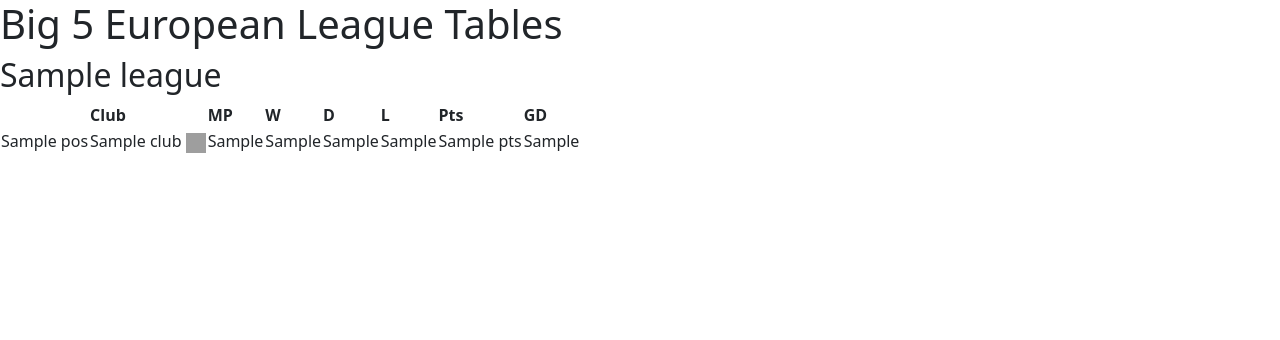
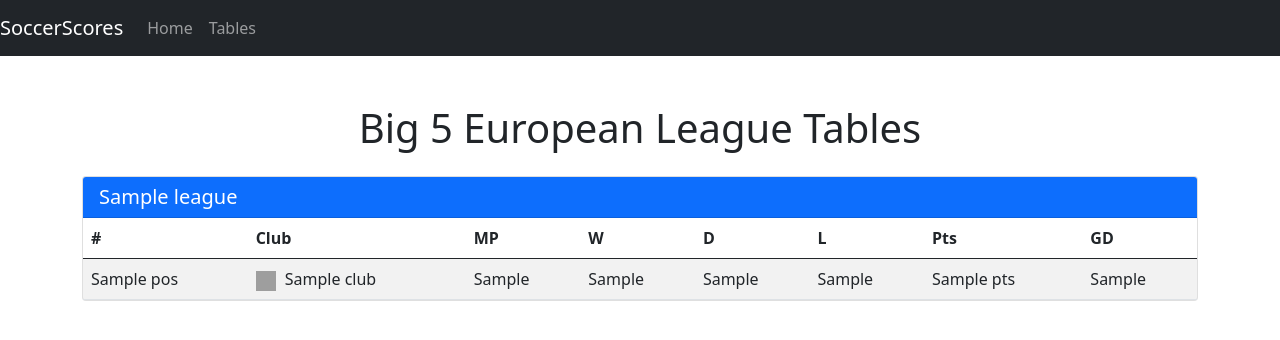
Before and after one commit to oklee3/soccer_scores, a Flask app: template templates/tables.html in a window 1280 px wide. Shown: the top 340 px of the page. Run offline with Flask 3, Linux system fonts and the light colour scheme; the template is opened without the code that fills it: most values are stand-ins (such as "Sample title", 1, 10 or a date in 2020); grey boxes are pictures that could not be loaded.

Commit message:
created homepage

```diff
--- a/app.py
+++ b/app.py
@@ -1,4 +1,4 @@
-from flask import Flask, render_template, jsonify, json
+from flask import Flask, render_template, jsonify, json, url_for
 from stats import *
 
 api_key = 'fa7bb5fd5de8461fb040abdb404b651a'
@@ -7,6 +7,10 @@
 app = Flask(__name__)
 
 @app.route("/")
+def home():
+    return render_template('home.html', title='Homepage')
+
+@app.route("/tables")
 def tables():
     with open("team_crests.json", "r") as f:
         team_crests = json.load(f)
@@ -18,7 +22,7 @@
     big_5_tables.append({'league' : 'Bundesliga', 'teams' : get_table(headers, 'BL1')})
     big_5_tables.append({'league' : 'Ligue 1', 'teams' : get_table(headers, 'FL1')})
 
-    return render_template('tables.html', tables=big_5_tables, team_crests=team_crests)
+    return render_template('tables.html', title='Tables', tables=big_5_tables, team_crests=team_crests)
 
 if __name__ == '__main__':
     app.run(debug=True)
--- /dev/null
+++ b/templates/home.html
@@ -0,0 +1,4 @@
+{% extends 'layout.html' %}
+{% block content %}
+
+{% endblock content %}
--- /dev/null
+++ b/templates/layout.html
@@ -0,0 +1,35 @@
+<!--Template for each page-->
+<!DOCTYPE html>
+<html lang="en">
+<head>
+    <meta charset="UTF-8">
+    <meta name="viewport" content="width=device-width, initial-scale=1.0">
+    <link href="https://cdn.jsdelivr.net/npm/bootstrap@5.0.2/dist/css/bootstrap.min.css" rel="stylesheet" integrity="sha384-EVSTQN3/azprG1Anm3QDgpJLIm9Nao0Yz1ztcQTwFspd3yD65VohhpuuCOmLASjC" crossorigin="anonymous">
+    <link rel="'stylesheet" type="text/css" href="{{ url_for('static', filename='main.css')}}">
+
+    {% if title %}
+        <title>SoccerScores - {{ title }}</title>
+    {% else %}
+        <title>SoccerScores</title>
+    {% endif %}
+</head>
+<body>
+    <nav class="navbar navbar-expand-lg navbar-dark bg-dark">
+        <a class="navbar-brand" href="#">SoccerScores</a>
+        <button class="navbar-toggler" type="button" data-toggle="collapse" data-target="#navbarNavAltMarkup" aria-controls="navbarNavAltMarkup" aria-expanded="false" aria-label="Toggle navigation">
+          <span class="navbar-toggler-icon"></span>
+        </button>
+        <div class="collapse navbar-collapse" id="navbarNavAltMarkup">
+          <div class="navbar-nav">
+            <a class="nav-item nav-link {% if request.endpoint == 'home' %}active{% endif %}" href="{{ url_for('home') }}">Home</a>
+            <a class="nav-item nav-link {% if request.endpoint == 'tables' %}active{% endif %}" href="{{ url_for('tables') }}">Tables</a>
+          </div>
+        </div>
+      </nav>
+
+    {% block content %}{% endblock %}
+
+    <script src="https://cdn.jsdelivr.net/npm/@popperjs/core@2.9.2/dist/umd/popper.min.js" integrity="sha384-IQsoLXl5PILFhosVNubq5LC7Qb9DXgDA9i+tQ8Zj3iwWAwPtgFTxbJ8NT4GN1R8p" crossorigin="anonymous"></script>
+    <script src="https://cdn.jsdelivr.net/npm/bootstrap@5.0.2/dist/js/bootstrap.min.js" integrity="sha384-cVKIPhGWiC2Al4u+LWgxfKTRIcfu0JTxR+EQDz/bgldoEyl4H0zUF0QKbrJ0EcQF" crossorigin="anonymous"></script>
+</body>
+</html>
--- a/templates/tables.html
+++ b/templates/tables.html
@@ -1,35 +1,36 @@
-<!-- templates/tables.html -->
+{% extends 'layout.html' %}
+{% block content %}
+    <div class="container my-5">
+        <h1 class="text-center mb-4">Big 5 European League Tables</h1>
 
-<!DOCTYPE html>
-<html lang="en">
-<head>
-    <meta charset="UTF-8">
-    <meta name="viewport" content="width=device-width, initial-scale=1.0">
-    <title>Football League Tables</title>
-    <link href="https://cdn.jsdelivr.net/npm/bootstrap@5.0.2/dist/css/bootstrap.min.css" rel="stylesheet" integrity="sha384-EVSTQN3/azprG1Anm3QDgpJLIm9Nao0Yz1ztcQTwFspd3yD65VohhpuuCOmLASjC" crossorigin="anonymous">
-</head>
-<body>
-    <h1>Big 5 European League Tables</h1>
         {% for table in tables %}
-        <h2>{{ table.league }}</h2>
-        <table>
-            <thead>
+            <div class="card mb-4">
+                <div class="card-header bg-primary text-white">
+                    <h2 class="h5 mb-0">{{ table.league }}</h2>
+                </div>
+                <div class="card-body p-0">
+                    <div class="table-responsive">
+                        <table class="table table-striped table-hover mb-0">
+                            <thead class="thead-dark">
                                 <tr>
-                    <th></th>
-                    <th>Club</th>
-                    <th>MP</th>
-                    <th>W</th>
-                    <th>D</th>
-                    <th>L</th>
-                    <th>Pts</th>
-                    <th>GD</th>
+                                    <th scope="col">#</th>
+                                    <th scope="col">Club</th>
+                                    <th scope="col">MP</th>
+                                    <th scope="col">W</th>
+                                    <th scope="col">D</th>
+                                    <th scope="col">L</th>
+                                    <th scope="col">Pts</th>
+                                    <th scope="col">GD</th>
                                 </tr>
                             </thead>
                             <tbody>
                                 {% for team in table.teams %}
                                     <tr>
                                         <td>{{ team['Pos'] }}</td>
-                        <td>{{ team['Club'] }} <img src="{{ team_crests[team['Club']] }}" alt="Club Crest" style="width:20px;height:20px;vertical-align:middle;"></td>
+                                        <td>
+                                            <img src="{{ team_crests[team['Club']] }}" alt="Club Crest" class="img-fluid" style="width: 20px; height: 20px; vertical-align: middle; margin-right: 5px;">
+                                            {{ team['Club'] }}
+                                        </td>
                                         <td>{{ team['MP'] }}</td>
                                         <td>{{ team['W'] }}</td>
                                         <td>{{ team['D'] }}</td>
@@ -40,8 +41,9 @@
                                 {% endfor %}
                             </tbody>
                         </table>
+                    </div>
+                </div>
+            </div>
         {% endfor %}
-    <script src="https://cdn.jsdelivr.net/npm/@popperjs/core@2.9.2/dist/umd/popper.min.js" integrity="sha384-IQsoLXl5PILFhosVNubq5LC7Qb9DXgDA9i+tQ8Zj3iwWAwPtgFTxbJ8NT4GN1R8p" crossorigin="anonymous"></script>
-    <script src="https://cdn.jsdelivr.net/npm/bootstrap@5.0.2/dist/js/bootstrap.min.js" integrity="sha384-cVKIPhGWiC2Al4u+LWgxfKTRIcfu0JTxR+EQDz/bgldoEyl4H0zUF0QKbrJ0EcQF" crossorigin="anonymous"></script>
-</body>
-</html>
+    </div>
+{% endblock content %}
```
Also changed, not shown: templates/static/main.css (added). Lines whose indentation alone changed are shown as unchanged.
